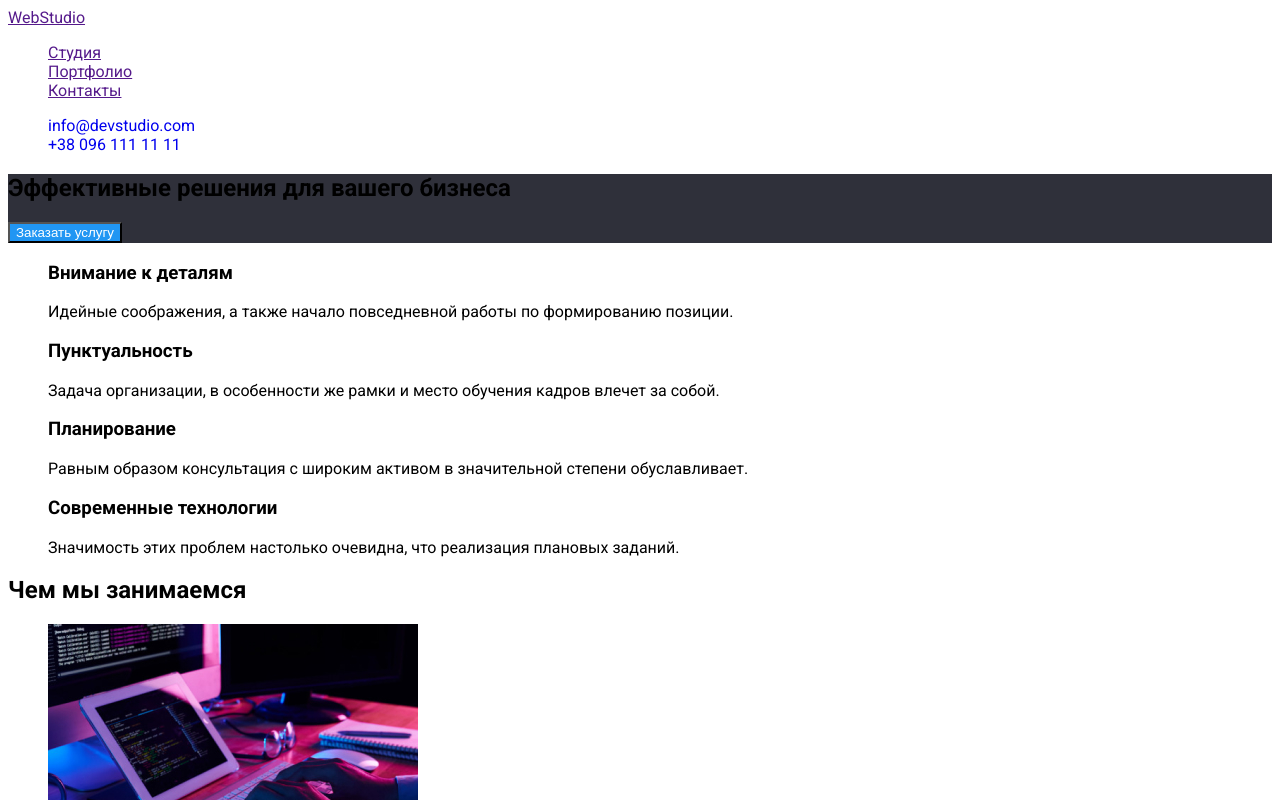
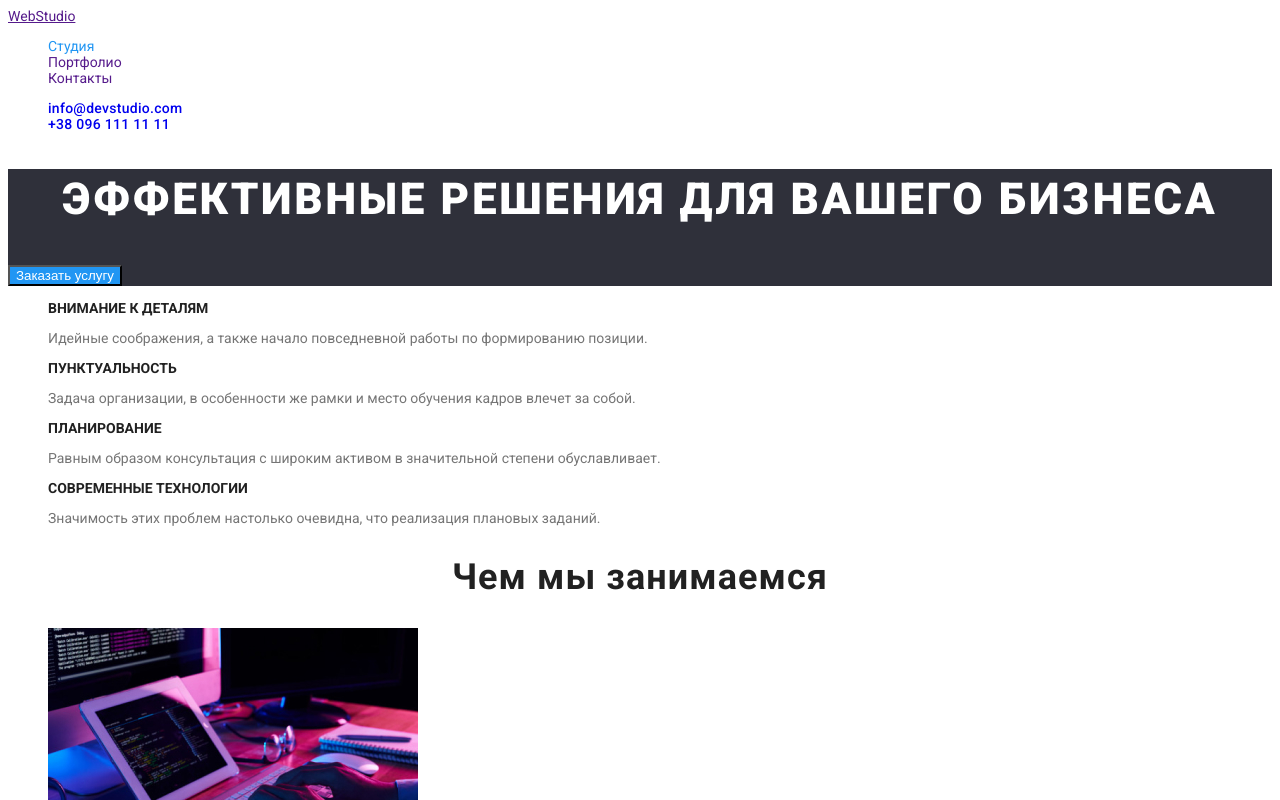
Before and after one commit to Alex-ndev/goit-markup-hw-02, a plain HTML site: page index.html in a window 1280 px wide. Shown: the top 800 px of the page. Drawn offline with Linux system fonts and the light colour scheme.

Commit message:
last work

```diff
--- a/css/styles.css
+++ b/css/styles.css
@@ -6,12 +6,18 @@
      --team-bg-color: #F5F4FA;;
      --footer-bg-color: #2F303A;
      --button-color: #FFFFFF;
+     --tel-mail: #757575;
+
 
 }
 
 
 .body {
     font-family: "Roboto", sans-serif;
+    font-size: 14px;
+    color: var(--tel-mail);
+    background-color: #FFFFFF;
+
 }
 .list {
     list-style: none;
@@ -23,6 +29,16 @@
 
 
 /* -----HEADER------ */
+.header-nav
+{
+font-family: Roboto;
+font-style: normal;
+font-weight: 500;
+font-size: 14px;
+line-height: calc(16 / 14);
+letter-spacing: 0.02em;
+color: #212121;
+}
 
 
 .studia-action {
@@ -31,19 +47,48 @@ font-style: normal;
 font-weight: bold;
 font-size: 26px;
 line-height: 1.19;
-/* identical to box height */
 letter-spacing: 0.03em;
 color: #2196F3;
-           }
+}
+
+ .tel-mail {
+font-family: Roboto;
+font-style: normal;
+font-weight: 500;
+font-size: 14px;
+line-height: 16px;
+line-height: calc(16/14);
+letter-spacing: 0.02em;
+color: #757575;
+     }
+
+ .tel-mail-list:focus,
+ .tel-mail-list:hover
+  {
+
+    color: var(--accent-color);
+}
+
 
 
 /* -----HERO------ */
 .hero-color {
     background: #2F303A;
 }
-.hero-color.hero-text
+.hero-text
 {
-    color: var(--button-color);
+font-family: Roboto;
+font-style: normal;
+font-weight: 900;
+font-size: 44px;
+line-height: calc(60/44);
+/* or 136% */
+
+text-align: center;
+letter-spacing: 0.06em;
+text-transform: uppercase;
+
+color: #FFFFFF;
 }
 
 .button {
@@ -52,12 +97,49 @@ color: #2196F3;
    }
 
 .header-link:hover,
-.header-link:focus
+.header-link:focus,
+.header-link-studio
 {
- color: var(--accent-color);
+color: var(--accent-color);
 }
 
+.title-text {
+    font-family: Roboto;
+    font-style: normal;
+    font-weight: bold;
+    font-size: 14px;
+    line-height: calc(16 / 14);
+    text-transform: uppercase;
 
+    color: #212121;
+
+}
+/* -----ABOUT------ */
+
+.bg-color {
+    background-color: #F5F4FA;
+
+}
+.about{
+font-family: Roboto;
+font-weight: bold;
+font-size: 36px;
+line-height: calc(42 / 36);
+text-align: center;
+letter-spacing: 0.03em;
+color: #212121;
+}
+
+.team-mame {
+font-family: Roboto;
+font-style: normal;
+font-weight: 500;
+font-size: 16px;
+line-height: calc(19/16);
+text-align: center;
+letter-spacing: 0.03em;
+color:#212121;
+}
 /*-----------footer------------*/
 .footer-bg-color{
     background-color: var(--hero-color);
--- a/index.html
+++ b/index.html
@@ -1,5 +1,6 @@
 <!DOCTYPE html>
 <html lang="ru">
+
 <head>
     <meta charset="UTF-8">
     <meta http-equiv="X-UA-Compatible" content="IE=edge">
@@ -7,22 +8,25 @@
     <title>Студия</title>
     <link rel="preconnect" href="https://fonts.googleapis.com">
     <link rel="preconnect" href="https://fonts.gstatic.com" crossorigin>
-<link href="https://fonts.googleapis.com/css2?family=Raleway:wght@700&family=Roboto:wght@400;500;700;900&display=swap" rel="stylesheet">
+    <link
+        href="https://fonts.googleapis.com/css2?family=Raleway:wght@700&family=Roboto:wght@400;500;700;900&display=swap"
+        rel="stylesheet">
     <link rel="stylesheet" href="./css/styles.css" />
 </head>
+
 <body class="body">
     <header class="header">
-        <a class="header-color" href="">WebStudio</a>
-        <nav class="header-nav">
+        <a href="">WebStudio</a>
+        <nav>
             <ul class="list">
-        <li><a class="header-link" href="">Студия</a></li>
-        <li><a href="">Портфолио</a></li>
-        <li><a href="">Контакты</a></li>
+                <li><a class="link header-link-studio" href="">Студия</a></li>
+                <li><a class="link header-link" href="">Портфолио</a></li>
+                <li><a class="link header-link" href="">Контакты</a></li>
             </ul>
         </nav>
-        <ul class="list">
-        <li><a class="link header-tel" href="mailto:info@devstudio.com">info@devstudio.com</a></li>
-        <li><a class="link header-mail" href="tel:+380961111111">+38 096 111 11 11</a></li>
+        <ul class="list tel-mail">
+            <li><a class="link tel-mail-list" href="mailto:info@devstudio.com">info@devstudio.com</a></li>
+            <li><a class="link tel-mail-list" href="tel:+380961111111">+38 096 111 11 11</a></li>
         </ul>
     </header>
     <!-- Шапка сайту-->
@@ -36,19 +40,19 @@
             <h2 hidden>особенности работы</h2>
             <ul class="list">
                 <li>
-                <h3>Внимание к деталям</h3>
+                    <h3 class="title-text">Внимание к деталям</h3>
                     <p>Идейные соображения, а также начало повседневной работы по формированию позиции.</p>
                 </li>
                 <li>
-                <h3>Пунктуальность</h3>
+                    <h3 class="title-text">Пунктуальность</h3>
                     <p>Задача организации, в особенности же рамки и место обучения кадров влечет за собой.</p>
                 </li>
                 <li>
-                <h3>Планирование</h3>
+                    <h3 class="title-text">Планирование</h3>
                     <p>Равным образом консультация с широким активом в значительной степени обуславливает.</p>
                 </li>
                 <li>
-                <h3>Современные технологии</h3>
+                    <h3 class="title-text">Современные технологии</h3>
                     <p>Значимость этих проблем настолько очевидна, что реализация плановых заданий.</p>
                 </li>
             </ul>
@@ -56,13 +60,14 @@
         </section>
         <!--особенности работы-->
         <section>
-        <h2>Чем мы занимаемся</h2>
-        <ul>
+            <h2 class="about">Чем мы занимаемся</h2>
+            <ul class="list">
                 <li>
-                <img src="./images/box_1.jpg" alt="блок-схема" width="370" height="294"/>
+                    <img src="./images/box_1.jpg" alt="блок-схема" width="370" height="294" />
                 </li>
                 <li>
-                <img src="./images/box_2.jpg" alt="синхронизация мобильного телефона и компьютера" width="370" height="294" />
+                    <img src="./images/box_2.jpg" alt="синхронизация мобильного телефона и компьютера" width="370"
+                        height="294" />
                 </li>
                 <li>
                     <img src="./images/box_3.jpg" alt="планшет" width="370" height="294" />
@@ -71,28 +76,28 @@
 
         </section>
 
-    <section>
-        <h2>Наша команда</h2>
-        <ul>
+        <section class="bg-color">
+            <h2 class="about">Наша команда</h2>
+            <ul class="list">
                 <li>
                     <img src="./images/img_1.jpg" alt="Product Designer" width="270" height="260" />
-                <h3>Игорь Демьяненко</h3>
+                    <h3 class="team-name">Игорь Демьяненко</h3>
                     <p lang="en">Product Designer</p>
                 </li>
                 <li>
                     <img src="./images/img_2.jpg" alt="Product Designer" width="270" height="260" />
-                <h3>Ольга Репина</h3>
+                    <h3 class="team-name">Ольга Репина</h3>
                     <p lang="en">Frontend Developer</p>
                 </li>
                 <li>
                     <img src="./images/img_3.jpg" alt="Product Designer" width="270" height="260" />
-                <h3>Николай Тарасов</h3>
+                    <h3 class="team-name">Николай Тарасов</h3>
                     <p lang="en">Marketing</p>
                 </li>
                 <li>
                     <img src="./images/img_4.jpg" alt="Product Designer" width="270" height="260" />
-                <h3>Михаил Ермаков</h3>
-                <p lang="en">UI Designer</p>
+                    <h3 class="team-name">Михаил Ермаков</h3>
+                    <p class="team-name-prof" lang="en">UI Designer</p>
                 </li>
             </ul>
         </section>
@@ -103,13 +108,14 @@
         <h2 hidden>WebStudio</h2>
         <a href="">WebStudio</a>
         <address>
-                <ul>
+            <ul class="list">
                 <li><a href="">г. Киев, пр-т Леси Украинки, 26</a></li>
-                    <li><a href="mailto:info@devstudio.com">info@devstudio.com</a></li>
-                    <li><a href="tel:+380961111111">+38 096 111 11 11</a></li>
+                <li><a class="link tel-mail-header" href="mailto:info@devstudio.com">info@devstudio.com</a></li>
+                <li><a class="link tel-mail-header" href="tel:+380961111111">+38 096 111 11 11</a></li>
             </ul>
         </address>
     </footer>
     <!--Футер контакты-->
 </body>
+
 </html>
```
Lines whose indentation alone changed are shown as unchanged.
